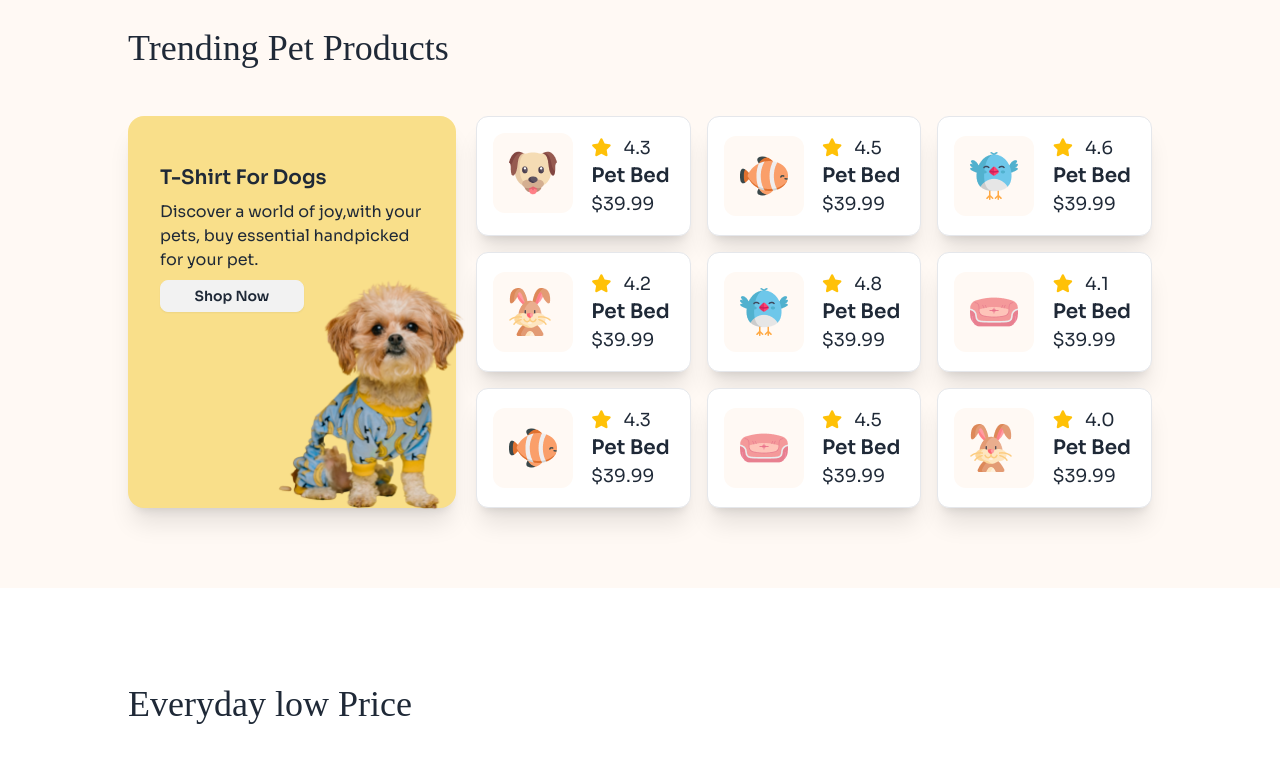
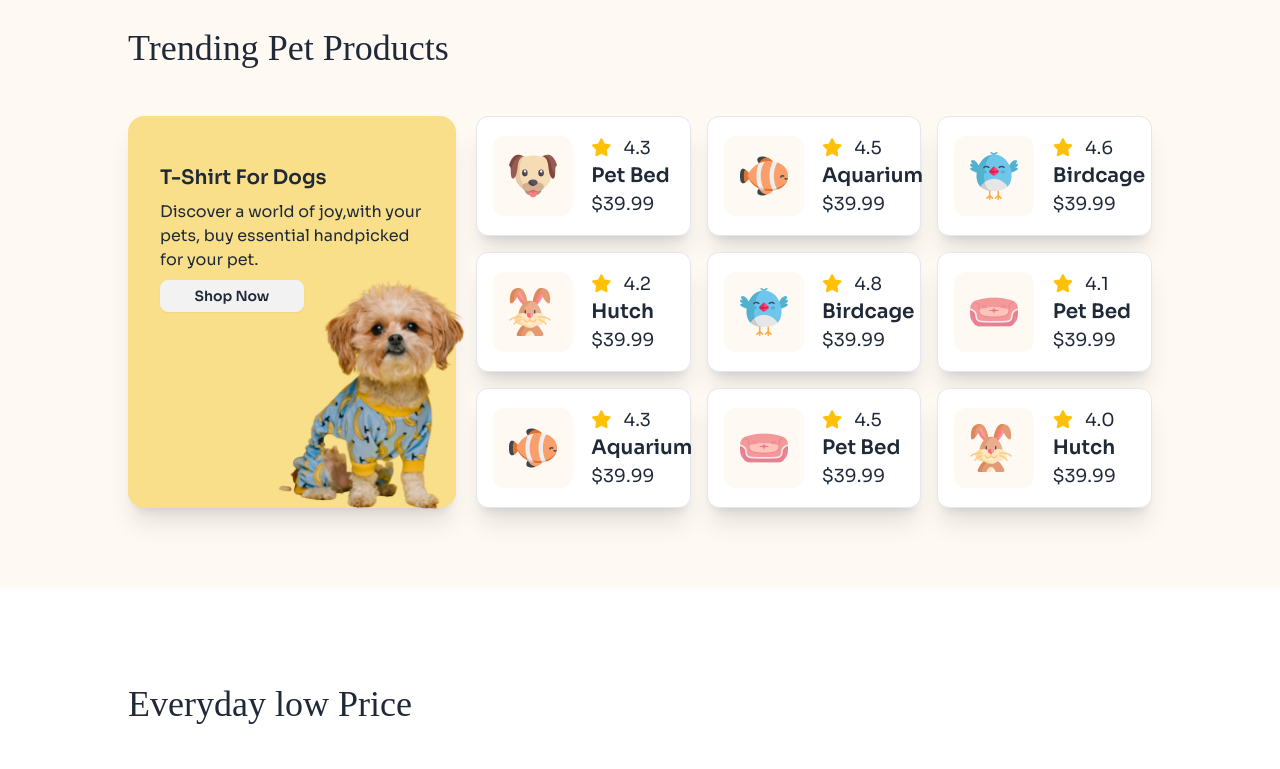
Before and after one commit to akrmSujan/assignment-03, a plain HTML site: page index.html in a window 1280 px wide. Shown: the part 1560-2329 px from the top of the page. Drawn offline with nearby package versions, Linux system fonts and the light colour scheme; a web font is replaced by a local one.

Commit message:
first commit

```diff
--- a/index.html
+++ b/index.html
@@ -168,7 +168,7 @@
                 </div>
                 <div class="xl:grid-cols-3 mt-4 lg:mt-0 grid grid-cols-2 gap-4 lg:col-span-2">
                     <div class="shadow-xl bg-[#FFFFFF] gap-4 hidden xl:grid grid-cols-2 py-4 px-4 border rounded-xl">
-                            <div class="h-20 p-4 rounded-xl bg-[#FFF9F4] w-20">
+                            <div class="h-20 p-4 my-auto rounded-xl bg-[#FFF9F4] w-20">
                                 <img src="c1-assets/dog-cartoon.png" alt="">
                             </div>
                         <div class="my-auto">
@@ -190,7 +190,8 @@
                                 <i class="fa-solid xl:text-lg text-[0.7rem] md:text-sm text-[#FFC107] fa-star"></i>
                                 <p class="text-[0.7rem] xl:text-lg md:text-sm">4.5</p>
                             </div>
-                            <h2 class="card-title md:text-lg xl:text-xl text-[0.8rem]">Pet Bed</h2>
+                            <h2 class="card-title md:hidden md:text-lg xl:text-xl text-[0.8rem]">Pet Bed</h2>
+                            <h2 class="card-title hidden md:block md:text-lg xl:text-xl text-[0.8rem]">Aquarium</h2>
                             <p class="text-[0.7rem] xl:text-lg md:text-sm">$39.99</p>
                         </div>
                     </div>
@@ -204,7 +205,8 @@
                                 <i class="fa-solid xl:text-lg md:text-sm text-[0.7rem] text-[#FFC107] fa-star"></i>
                                 <p class="text-[0.7rem] xl:text-lg md:text-sm">4.6</p>
                             </div>
-                            <h2 class="card-title md:text-lg xl:text-xl text-[0.8rem]">Pet Bed</h2>
+                            <h2 class="card-title md:hidden md:text-lg xl:text-xl text-[0.8rem]">Pet Bed</h2>
+                            <h2 class="card-title hidden md:block md:text-lg xl:text-xl text-[0.8rem]">Birdcage</h2>
                             <p class="text-[0.7rem] xl:text-lg md:text-sm">$39.99</p>
                         </div>
                     </div>
@@ -218,7 +220,8 @@
                                 <i class="fa-solid xl:text-lg md:text-sm text-[0.7rem] text-[#FFC107] fa-star"></i>
                                 <p class="text-[0.7rem] xl:text-lg md:text-sm">4.2</p>
                             </div>
-                            <h2 class="card-title md:text-lg xl:text-xl text-[0.8rem]">Pet Bed</h2>
+                            <h2 class="card-title md:hidden md:text-lg xl:text-xl text-[0.8rem]">Pet Bed</h2>
+                            <h2 class="card-title hidden md:block md:text-lg xl:text-xl text-[0.8rem]">Hutch</h2>
                             <p class="text-[0.7rem] xl:text-lg md:text-sm">$39.99</p>
                         </div>
                     </div>
@@ -232,7 +235,8 @@
                                 <i class="fa-solid xl:text-lg md:text-sm text-[0.7rem] text-[#FFC107] fa-star"></i>
                                 <p class="text-[0.7rem] xl:text-lg md:text-sm">4.8</p>
                             </div>
-                            <h2 class="card-title md:text-lg xl:text-xl text-[0.8rem]">Pet Bed</h2>
+                            <h2 class="card-title md:hidden md:text-lg xl:text-xl text-[0.8rem]">Pet Bed</h2>
+                            <h2 class="card-title hidden md:block md:text-lg xl:text-xl text-[0.8rem]">Birdcage</h2>
                             <p class="text-[0.7rem] xl:text-lg md:text-sm">$39.99</p>
                         </div>
                     </div>
@@ -260,7 +264,8 @@
                                 <i class="fa-solid xl:text-lg md:text-sm text-[0.7rem] text-[#FFC107] fa-star"></i>
                                 <p class="text-[0.7rem] xl:text-lg md:text-sm">4.3</p>
                             </div>
-                            <h2 class="card-title md:text-lg xl:text-xl text-[0.8rem]">Pet Bed</h2>
+                            <h2 class="card-title md:hidden md:text-lg xl:text-xl text-[0.8rem]">Pet Bed</h2>
+                            <h2 class="card-title hidden md:block md:text-lg xl:text-xl text-[0.8rem]">Aquarium</h2>
                             <p class="text-[0.7rem] xl:text-lg md:text-sm">$39.99</p>
                         </div>
                     </div>
@@ -288,7 +293,8 @@
                                 <i class="fa-solid xl:text-lg md:text-sm text-[0.7rem] text-[#FFC107] fa-star"></i>
                                 <p class="text-[0.7rem] xl:text-lg md:text-sm">4.0</p>
                             </div>
-                            <h2 class="card-title md:text-lg xl:text-xl text-[0.7rem]">Pet Bed</h2>
+                            <h2 class="card-title md:hidden md:text-lg xl:text-xl text-[0.7rem]">Pet Bed</h2>
+                            <h2 class="card-title hidden md:block md:text-lg xl:text-xl text-[0.8rem]">Hutch</h2>
                             <p class="text-[0.7rem] xl:text-lg md:text-sm">$39.99</p>
                         </div>
                     </div>
```
